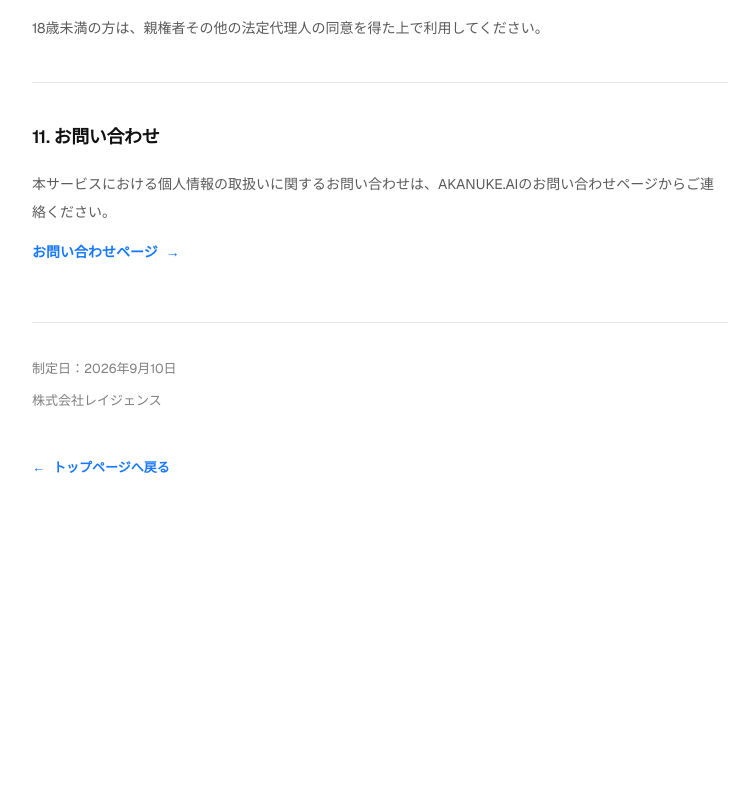
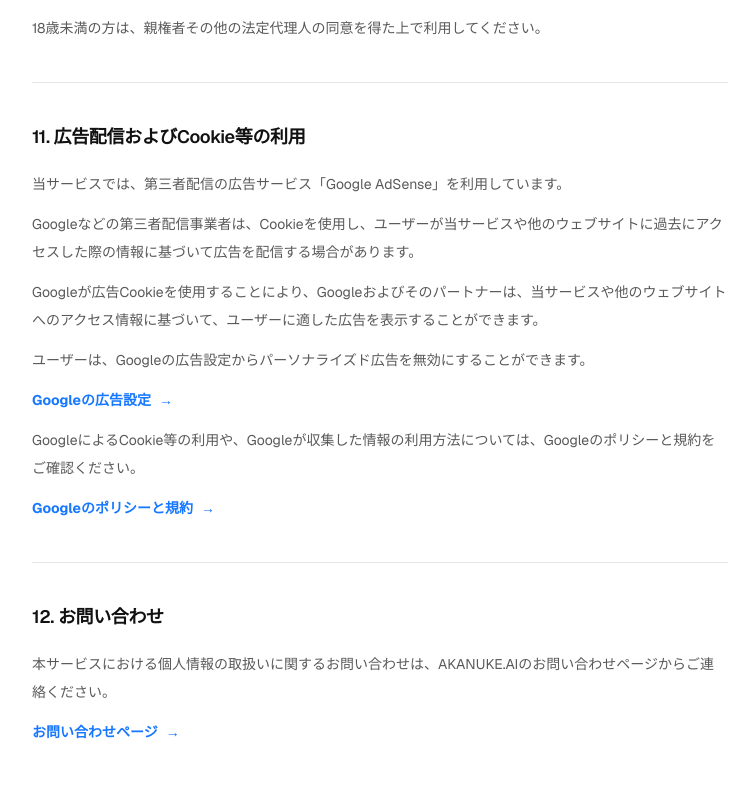
Before and after one commit to mori10tech/akanuke-ai, a Next.js app: page /privacy in a window 1280 px wide. Shown: the part 2840-3640 px from the top of the page, without its empty margins (260-1015 px from the left). Before the commit the page ends 3415 px from the top, so only its background shows below. Built offline with nearby package versions, Linux system fonts and the light colour scheme; no server answers.

Commit message:
privacyの調整

```diff
--- a/app/login/page.tsx
+++ b/app/login/page.tsx
@@ -480,7 +480,7 @@ export default function LoginPage() {
               LINEで登録・ログイン
             </h1>
 
-            <p className="mt-1.5 text-[11px] leading-[1.7] text-black/70 sm:mt-3 sm:text-[13px] sm:leading-6">
+            <p className="mt-1.5 text-[11px] leading-[1.7] text-black/0 sm:mt-3 sm:text-[13px] sm:leading-6">
               AKANUKE.AIのご利用には、
               <br />
               LINE公式アカウントの友だち追加が必要です。
--- a/app/privacy/page.tsx
+++ b/app/privacy/page.tsx
@@ -184,7 +184,53 @@ const sections = [
     ),
   },
   {
-    title: "11. お問い合わせ",
+    title: "11. 広告配信およびCookie等の利用",
+    content: (
+      <>
+        <p>
+          当サービスでは、第三者配信の広告サービス「Google AdSense」を利用しています。
+        </p>
+
+        <p>
+          Googleなどの第三者配信事業者は、Cookieを使用し、ユーザーが当サービスや他のウェブサイトに過去にアクセスした際の情報に基づいて広告を配信する場合があります。
+        </p>
+
+        <p>
+          Googleが広告Cookieを使用することにより、Googleおよびそのパートナーは、当サービスや他のウェブサイトへのアクセス情報に基づいて、ユーザーに適した広告を表示することができます。
+        </p>
+
+        <p>
+          ユーザーは、Googleの広告設定からパーソナライズド広告を無効にすることができます。
+        </p>
+
+        <a
+          href="https://adssettings.google.com/"
+          target="_blank"
+          rel="noopener noreferrer"
+          className="inline-flex items-center gap-2 font-bold text-[#1677FF] transition-opacity hover:opacity-70"
+        >
+          Googleの広告設定
+          <span aria-hidden="true">→</span>
+        </a>
+
+        <p>
+          GoogleによるCookie等の利用や、Googleが収集した情報の利用方法については、Googleのポリシーと規約をご確認ください。
+        </p>
+
+        <a
+          href="https://policies.google.com/technologies/partner-sites?hl=ja"
+          target="_blank"
+          rel="noopener noreferrer"
+          className="inline-flex items-center gap-2 font-bold text-[#1677FF] transition-opacity hover:opacity-70"
+        >
+          Googleのポリシーと規約
+          <span aria-hidden="true">→</span>
+        </a>
+      </>
+    ),
+  },
+  {
+    title: "12. お問い合わせ",
     content: (
       <>
         <p>
```
Lines whose indentation alone changed are shown as unchanged.
